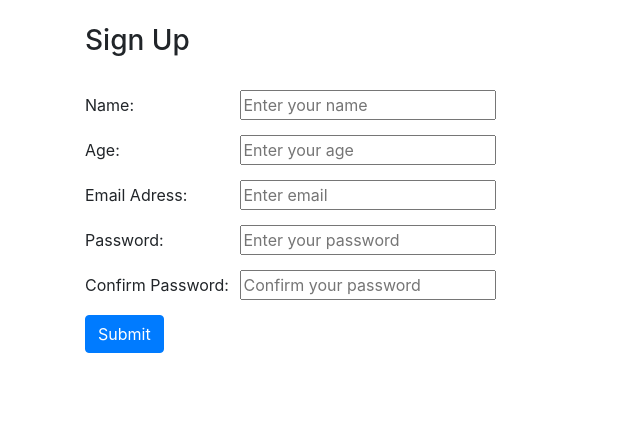
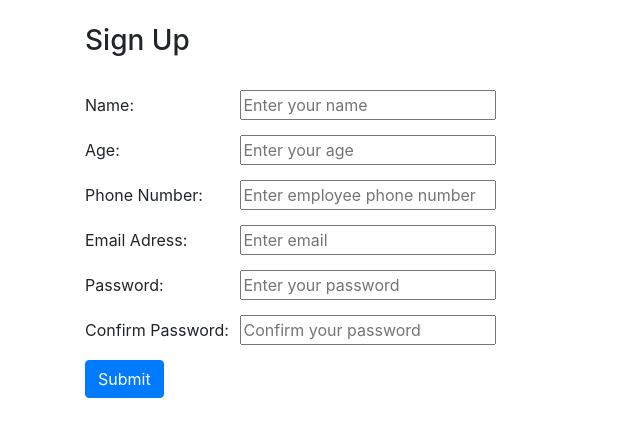
Before and after one commit to ThiSo/SalaoOnline, a Flask app: page /sign-up in a window 1280 px wide. Shown: the part 66-503 px from the top of the page, without its empty margins (0-640 px from the left). Run offline with Flask 3, Linux system fonts and the light colour scheme; some libraries are stand-ins or nearby versions.

Commit message:
Permite o gerente do sistema cadastrar funcionários

```diff
--- /dev/null
+++ b/SalaoOnline/website/templates/alter_employee.html
@@ -0,0 +1,6 @@
+{% extends "base.html" %}
+
+{% block content %}
+<br>
+<h1 align="center">Alter Employee</h1>
+{% endblock %}
--- a/SalaoOnline/website/templates/auth.py
+++ b/SalaoOnline/website/templates/auth.py
@@ -49,17 +49,60 @@ def manager_page():
     return render_template("manager_page.html", title='Manager Page', user=current_user)
 
 
+@auth.route('/sign_up_employee', methods=['GET', 'POST'])
+@login_required
+def sign_up_employee():
+    if request.method =='POST':
+        employee_name = request.form.get('name')
+        employee_age = request.form.get('age')
+        employee_phone = request.form.get('phone')
+        employee_email = request.form.get('email')
+        employee_password = request.form.get('password')
+        type = 'F'
+
+        user = User.query.filter_by(email=employee_email).first()
+
+        if user:
+            flash('This employee email already exists.', category='error')
+        elif len(employee_email) < 4:
+            flash('The employee email must be longer than 4 characters', category='error')
+        elif len(employee_name) < 4:
+            flash('The employee name must be longer than 3 characters', category='error')
+        elif int(employee_age) < 18:
+            flash('The employee must be at least 18 years old to have an account.', category='error')
+        elif len(employee_phone) < 8:
+            flash('The employee phone number must have at least 8 digits long!', category='error')
+        elif len(employee_password) < 7:
+            flash('The employee password must be at least 7 characters', category='error')
+        else:
+            new_user = User(name=employee_name, age=employee_age, phone=employee_phone,
+                            email=employee_email,
+                            password=generate_password_hash(employee_password, method='scrypt'), type=type)
+            db.session.add(new_user)
+            db.session.commit()
+            flash('Employee signed up sucessfully!', category='sucess')
+    return render_template("sign_up_employee.html", title='Sign up new Employee', user=current_user)
+
+
+@auth.route('/alter_employee', methods=['GET', 'POST'])
+@login_required
+def alter_employee():
+    return render_template("alter_employee.html", title='Alter Employee', user=current_user)
+
+
 @auth.route('/logout')
 @login_required
 def logout():
     logout_user()
     return redirect(url_for('auth.login'))
 
+
 @auth.route('/sign-up', methods=['GET', 'POST'])
 def signup():
     if request.method =='POST':
         name = request.form.get('name')
         age = request.form.get('age')
+        phone = request.form.get('phone')
         email = request.form.get('email')
         password1 = request.form.get('password1')
         password2 = request.form.get('password2')
@@ -73,14 +116,17 @@ def signup():
             flash('Email must be longer than 4 characters', category='error')
         elif len(name) < 4:
             flash('Your name must be longer than 3 characters', category='error')
-        elif len(age) < 3:
+        elif int(age) < 18:
             flash('You must be at least 18 years old to create an account!', category='error')
+        elif len(phone) < 8:
+            flash('Your phone number must have at least 8 digits long!', category='error')
         elif password1 != password2:
             flash('Passwords don\'t match', category='error')
         elif len(password1) < 7:
             flash('Password must be at least 7 characters', category='error')
         else:
-            new_user = User(name=name, age=age, email=email, password=generate_password_hash(password1, method='scrypt'), type=type)
+            new_user = User(name=name, age=age, phone=phone,
+                            email=email, password=generate_password_hash(password1, method='scrypt'), type=type)
             db.session.add(new_user)
             db.session.commit()
             login_user(new_user, remember=True)
--- a/SalaoOnline/website/templates/base.html
+++ b/SalaoOnline/website/templates/base.html
@@ -50,6 +50,8 @@
               <a class="nav-item nav-link" id="employee_page" href="/employee_page">Employee page</a>
             {% else %}
               <a class="nav-item nav-link" id="manager_page" href="/manager_page">Manager page</a>
+              <a class="nav-item nav-link" id="sign_up_employee" href="/sign_up_employee">Sign up Employee</a>
+              <a class="nav-item nav-link" id="alter_employee" href="/alter_employee">Alter Employee</a>
             {% endif %}
             <a class="nav-item nav-link" id="search" href="/search">Consultar Horarios</a>
             <a class="nav-item nav-link" id="logout" href="/logout">Logout</a>
--- a/SalaoOnline/website/templates/models.py
+++ b/SalaoOnline/website/templates/models.py
@@ -16,5 +16,6 @@ class User(db.Model, UserMixin):
     password = db.Column(db.String(150))
     name = db.Column(db.String(150))
     age = db.Column(db.Integer)
+    phone = db.Column(db.String(20))
     type = db.Column(db.String(1))
     schedules = db.relationship('Schedule', backref='responsible', lazy=True)
--- a/SalaoOnline/website/templates/sign_up.html
+++ b/SalaoOnline/website/templates/sign_up.html
@@ -11,6 +11,10 @@
     <div class="form group">
         <label for="firstname">Age:</label>
         <input type="text" class="form control" id="age" name="age" placeholder="Enter your age"/>
+    </div>
+    <div class="form group">
+        <label for="phone">Phone Number:</label>
+        <input type="text" class="form control" id="phone" name="phone" placeholder="Enter employee phone number"/>
     </div>
     <div class="form group">
         <label for="email">Email Adress:</label>
```
Also changed, not shown: SalaoOnline/website/templates/sign_up_employee.html (added, +31 -0 lines), SalaoOnline/instance/database.db.
